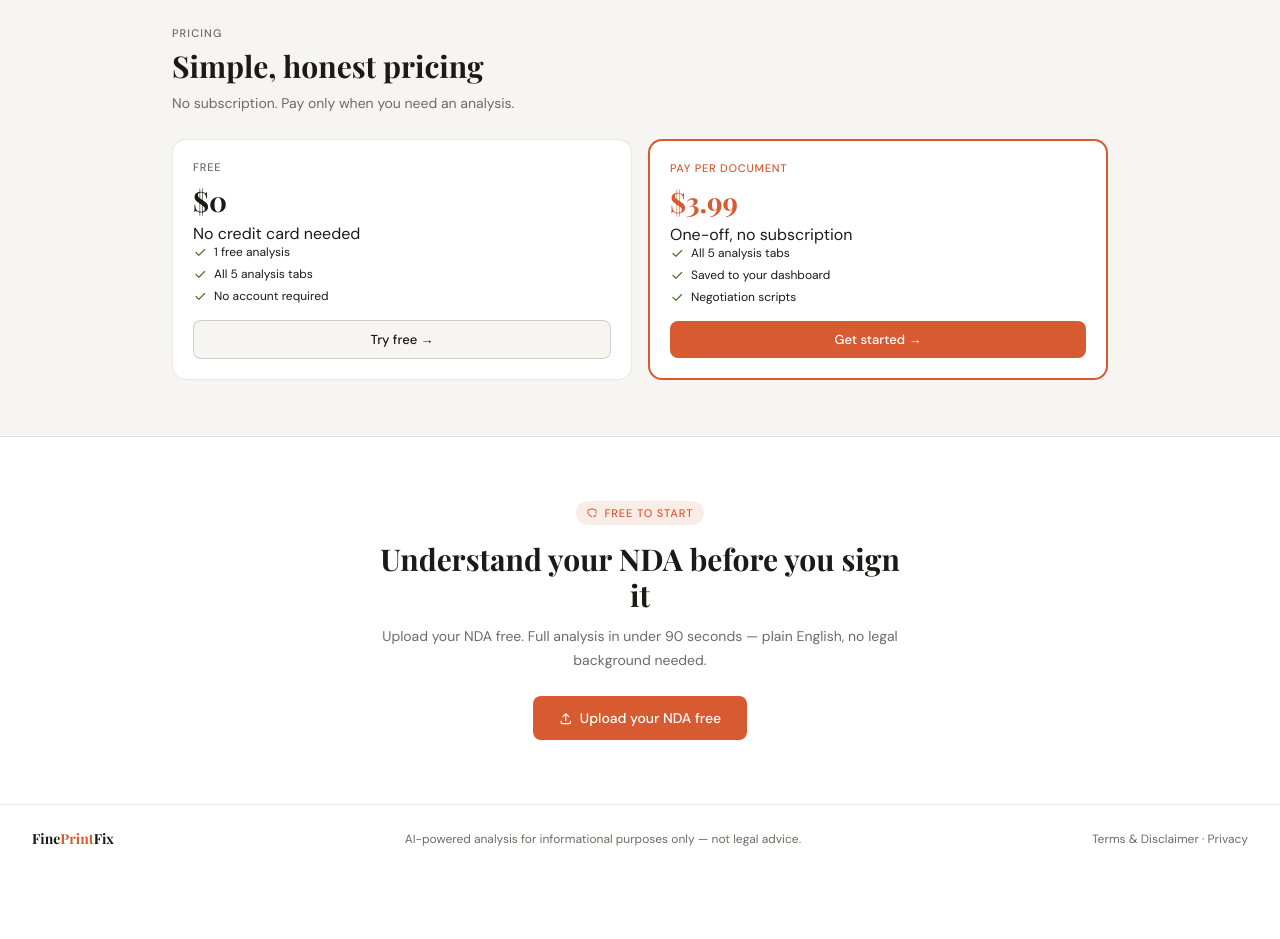
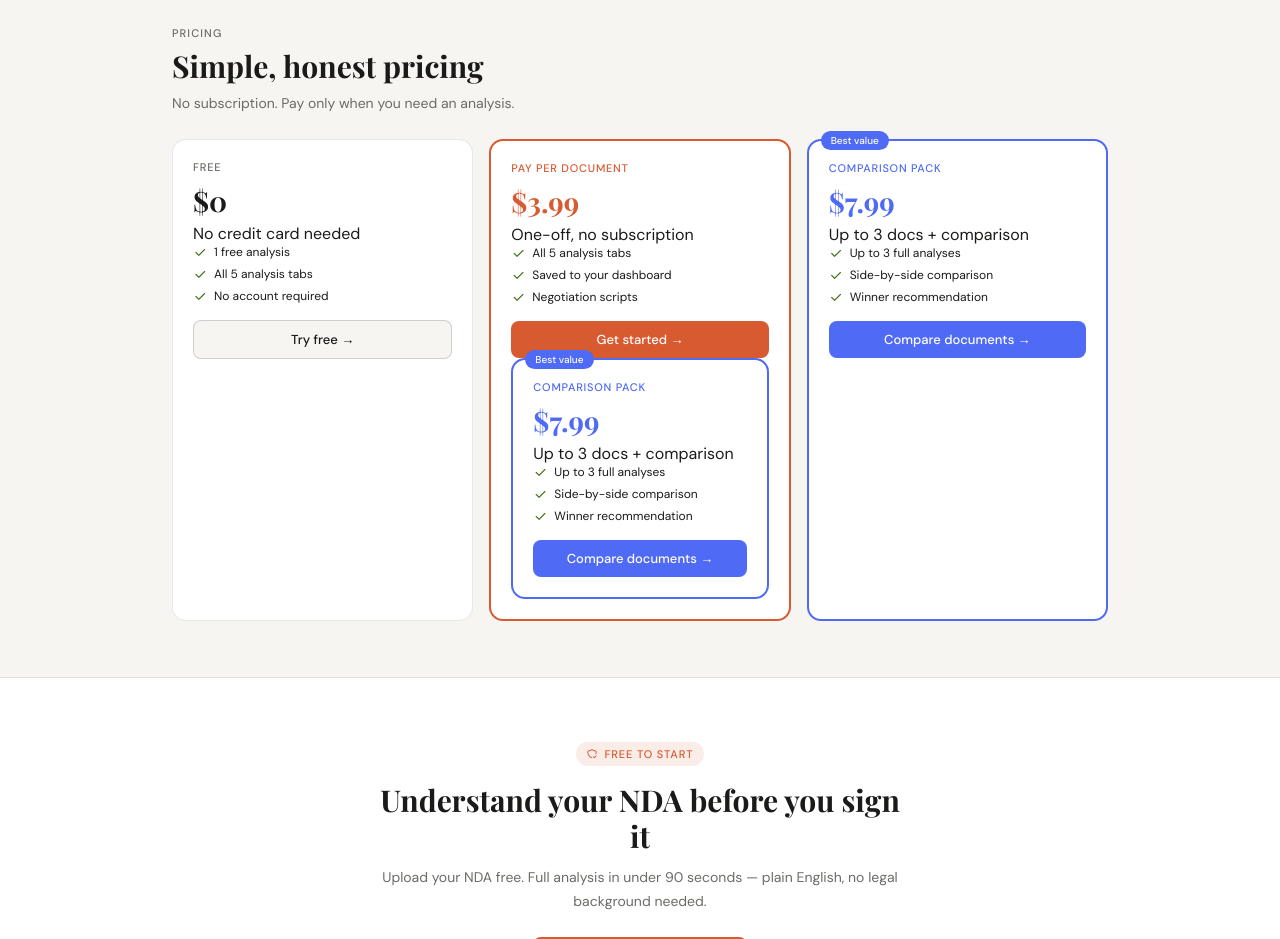
Before and after one commit to jcnickla/fineprintfix-website, a website: page nda-agreements.html in a window 1280 px wide. Shown: the part 2220-3159 px from the top of the page. Before the commit the page ends 3092 px from the top, so only its background shows below. Drawn offline with nearby package versions, Linux system fonts and the light colour scheme; a web font is replaced by a local one.

Commit message:
Update nda-agreements.html

```diff
--- a/nda-agreements.html
+++ b/nda-agreements.html
@@ -58,7 +58,7 @@
     .questions-list{display:flex;flex-direction:column;gap:8px;}
     .question-item{display:flex;align-items:flex-start;gap:10px;padding:10px 14px;border:0.5px solid var(--border);border-radius:var(--radius-lg);font-size:13px;line-height:1.55;background:var(--bg);}
     .q-num{width:22px;height:22px;border-radius:50%;background:var(--accent-light);color:var(--accent);font-size:10px;font-weight:500;display:flex;align-items:center;justify-content:center;flex-shrink:0;margin-top:1px;}
-    .pricing-row{display:grid;grid-template-columns:1fr 1fr;gap:1rem;}
+    .pricing-row{display:grid;grid-template-columns:1fr 1fr 1fr;gap:1rem;}
     .price-card{background:var(--bg);border:0.5px solid var(--border);border-radius:var(--radius-lg);padding:1.25rem;}.price-card.featured{border:2px solid var(--accent);}
     .price-tier{font-size:11px;font-weight:500;text-transform:uppercase;letter-spacing:0.07em;color:var(--text2);margin-bottom:8px;}
     .price-num{font-family:'Playfair Display',serif;font-size:28px;font-weight:700;color:var(--text);margin-bottom:4px;}
@@ -181,6 +181,30 @@
         <div class="price-feature"><i class="ti ti-check" style="font-size:14px;color:var(--green)"></i> Saved to your dashboard</div>
         <div class="price-feature"><i class="ti ti-check" style="font-size:14px;color:var(--green)"></i> Negotiation scripts</div>
         <div style="margin-top:1rem;"><a href="app.html" style="display:block;text-align:center;background:var(--accent);color:#fff;padding:10px;border-radius:var(--radius);font-size:13px;font-weight:500;text-decoration:none;">Get started →</a></div>
+
+      <!-- COMPARISON PACK -->
+      <div class="price-card" style="border:2px solid #4F6AF5;position:relative;">
+        <div style="position:absolute;top:-10px;left:12px;background:#4F6AF5;color:#fff;font-size:10px;font-weight:500;padding:3px 10px;border-radius:20px;">Best value</div>
+        <div class="price-tier" style="color:#4F6AF5">Comparison pack</div>
+        <div class="price-num" style="color:#4F6AF5">$7.99</div>
+        <div class="price-sub">Up to 3 docs + comparison</div>
+        <div class="price-feature"><i class="ti ti-check" style="font-size:14px;color:var(--green)"></i> Up to 3 full analyses</div>
+        <div class="price-feature"><i class="ti ti-check" style="font-size:14px;color:var(--green)"></i> Side-by-side comparison</div>
+        <div class="price-feature"><i class="ti ti-check" style="font-size:14px;color:var(--green)"></i> Winner recommendation</div>
+        <div style="margin-top:1rem;"><a href="app.html" style="display:block;text-align:center;background:#4F6AF5;color:#fff;padding:10px;border-radius:var(--radius);font-size:13px;font-weight:500;text-decoration:none;">Compare documents →</a></div>
+      </div>
+    </div>
+
+      <!-- COMPARISON PACK -->
+      <div class="price-card" style="border:2px solid #4F6AF5;position:relative;">
+        <div style="position:absolute;top:-10px;left:12px;background:#4F6AF5;color:#fff;font-size:10px;font-weight:500;padding:3px 10px;border-radius:20px;">Best value</div>
+        <div class="price-tier" style="color:#4F6AF5">Comparison pack</div>
+        <div class="price-num" style="color:#4F6AF5">$7.99</div>
+        <div class="price-sub">Up to 3 docs + comparison</div>
+        <div class="price-feature"><i class="ti ti-check" style="font-size:14px;color:var(--green)"></i> Up to 3 full analyses</div>
+        <div class="price-feature"><i class="ti ti-check" style="font-size:14px;color:var(--green)"></i> Side-by-side comparison</div>
+        <div class="price-feature"><i class="ti ti-check" style="font-size:14px;color:var(--green)"></i> Winner recommendation</div>
+        <div style="margin-top:1rem;"><a href="app.html" style="display:block;text-align:center;background:#4F6AF5;color:#fff;padding:10px;border-radius:var(--radius);font-size:13px;font-weight:500;text-decoration:none;">Compare documents →</a></div>
       </div>
     </div>
   </div>
```
